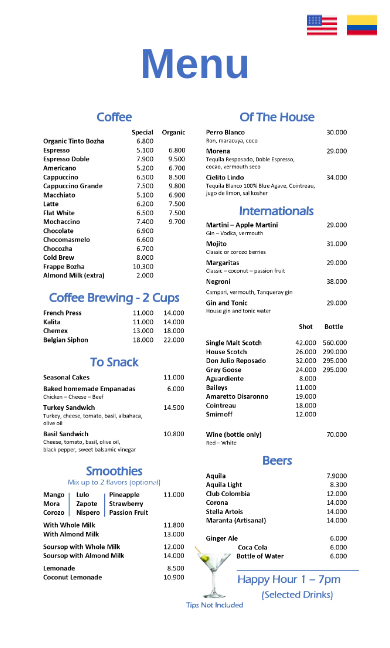
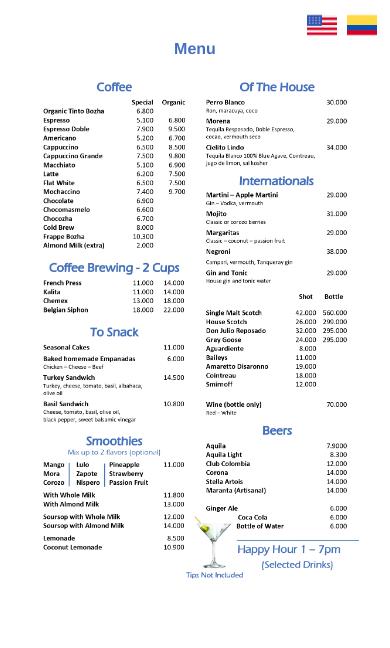
Before and after one commit to lroca7/menu-bozha, a Vue app: page / in a window 390 px wide. Shown: the top 648 px of the page. Built offline with nearby package versions, Linux system fonts and the light colour scheme.

Commit message:
Change font size

```diff
--- a/src/components/Menu.vue
+++ b/src/components/Menu.vue
@@ -68,4 +68,10 @@
   width: 30px;
   padding: 0px 5px;
 }
+
+@media screen and (max-width: 1200px) {
+.title {
+  font-size: 1rem;
+}
+}
 </style>
```
